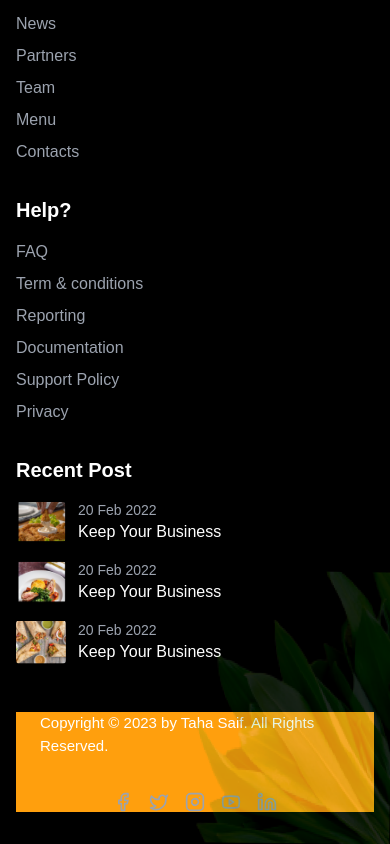
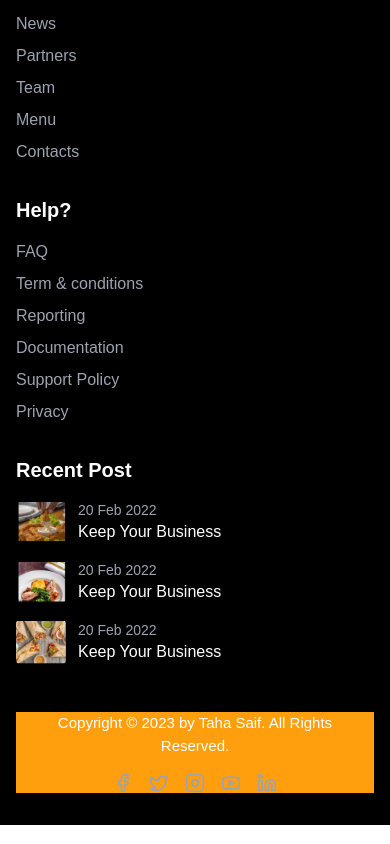
Before and after one commit to Tahasaif3/Figma-Templa-9-Hackathon, a Next.js app: page /FAQ in a window 390 px wide. Shown: the part 2010-2854 px from the top of the page. Built offline with nearby package versions, Linux system fonts and the light colour scheme.

Commit message:
footer.tsx

```diff
--- a/components/footer.tsx
+++ b/components/footer.tsx
@@ -99,18 +99,19 @@ export default function Footer() {
           </div>
         </div>
 
-        <div className="bg-[#FF9F0D] flex flex-col sm:flex-row justify-between items-center w-full h-[100px] px-6">
+        <div className="bg-[#FF9F0D] flex flex-col sm:flex-row justify-between items-center w-full max-w-[1400px] mx-auto px-4 sm:w-[1400px] sm:px-0 h-auto sm:h-[100px]">
     {/* Footer Text */}
-          <p className="text-white text-[15px] sm:ml-24">
+    <p className="text-white text-[15px] text-center sm:text-left sm:ml-24">
       Copyright © 2023 by Taha Saif. All Rights Reserved.
     </p>
 
-          <div className="flex space-x-4 sm:mr-24 mt-4 sm:mt-0">
+    {/* Social Media Icons */}
+    <div className="flex space-x-4 mt-4 sm:mt-0 sm:mr-24">
       {[Facebook, Twitter, Instagram, Youtube, Linkedin].map((Icon, index) => (
         <Link
           key={index}
           href="#"
-                className="text-gray-400 bg-slate hover:text-white transition duration-300"
+          className="text-gray-400 hover:text-white transition duration-300"
         >
           <Icon size={20} />
         </Link>
@@ -118,14 +119,15 @@ export default function Footer() {
     </div>
   </div>
 
-        {/* footer Image */}
+  {/* Footer Image */}
   <Image
     src="/tree.png"
     alt="Decorative plant"
     width={200}
     height={200}
-          className="absolute bottom-0 right-0  opacity-30 sm:hidden md:block"
+    className="absolute bottom-0 right-0 opacity-30 hidden sm:hidden md:block"
   />
+
   </div>
 </footer>
   )
```
Lines whose indentation alone changed are shown as unchanged.
